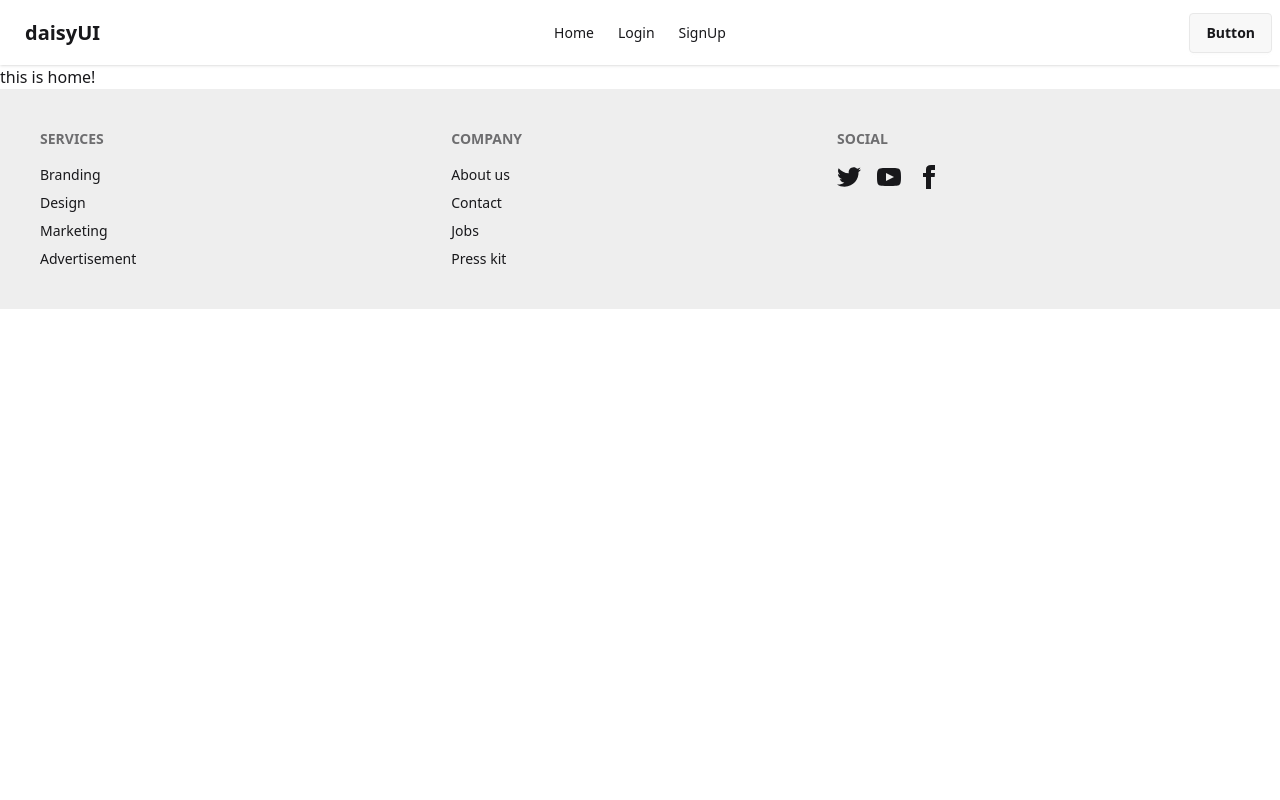
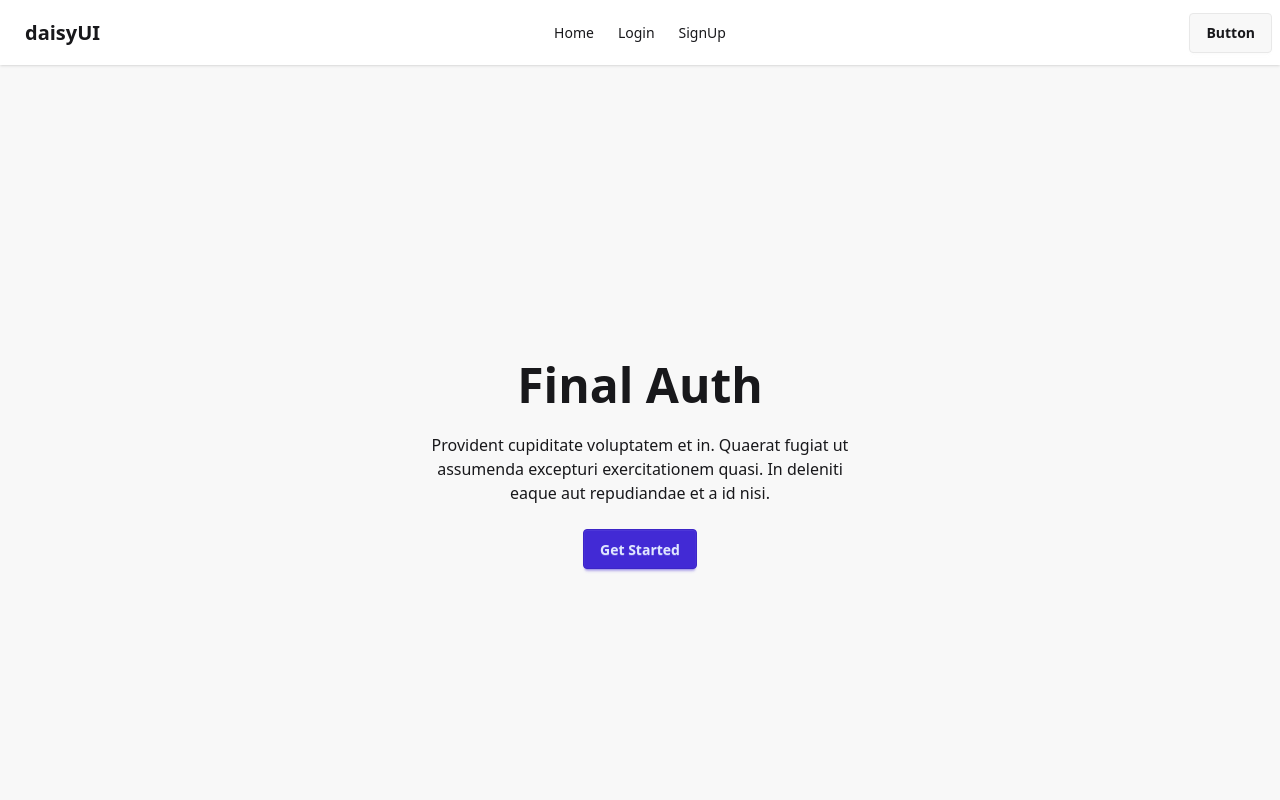
Before and after one commit to moshiurrahman202/Final-Auth, a React (Vite) app: page / in a window 1280 px wide. Shown: the top 800 px of the page. Built offline with nearby package versions, Linux system fonts and the light colour scheme.

Commit message:
added hero section

```diff
--- /dev/null
+++ b/src/Components/Hero/Hero.jsx
@@ -0,0 +1,20 @@
+
+
+const Hero = () => {
+    return (
+        <div className="hero bg-base-200 min-h-screen">
+  <div className="hero-content text-center">
+    <div className="max-w-md">
+      <h1 className="text-5xl font-bold">Final Auth</h1>
+      <p className="py-6">
+        Provident cupiditate voluptatem et in. Quaerat fugiat ut assumenda excepturi exercitationem
+        quasi. In deleniti eaque aut repudiandae et a id nisi.
+      </p>
+      <button className="btn btn-primary">Get Started</button>
+    </div>
+  </div>
+</div>
+    );
+};
+
+export default Hero;
--- a/src/Components/Home/Home.jsx
+++ b/src/Components/Home/Home.jsx
@@ -1,9 +1,10 @@
+import Hero from "../Hero/Hero";
 
 
 const Home = () => {
     return (
         <div>
-            <h1>this is home!</h1>
+            <Hero></Hero>
         </div>
     );
 };
```
